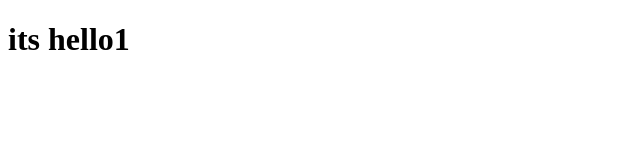
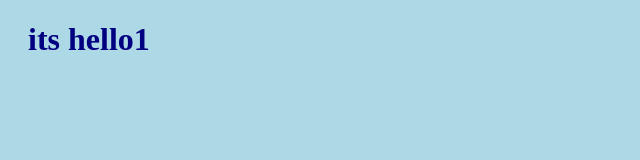
Before and after one commit to sayka8/git-testing, a plain HTML site: page index.html in a window 1280 px wide. Shown: the whole page, without its empty margins (0-640 px from the left). Drawn offline with Linux system fonts and the light colour scheme.

Commit message:
commit hello1

```diff
--- a/index.html
+++ b/index.html
@@ -3,6 +3,7 @@
     <head>
         <title>GIT TEST</title>
         <meta charset="utf-8">
+        <link rel="stylesheet" href="joka.css">
     </head>
     <body>
         <h1>its hello1</h1>
```
